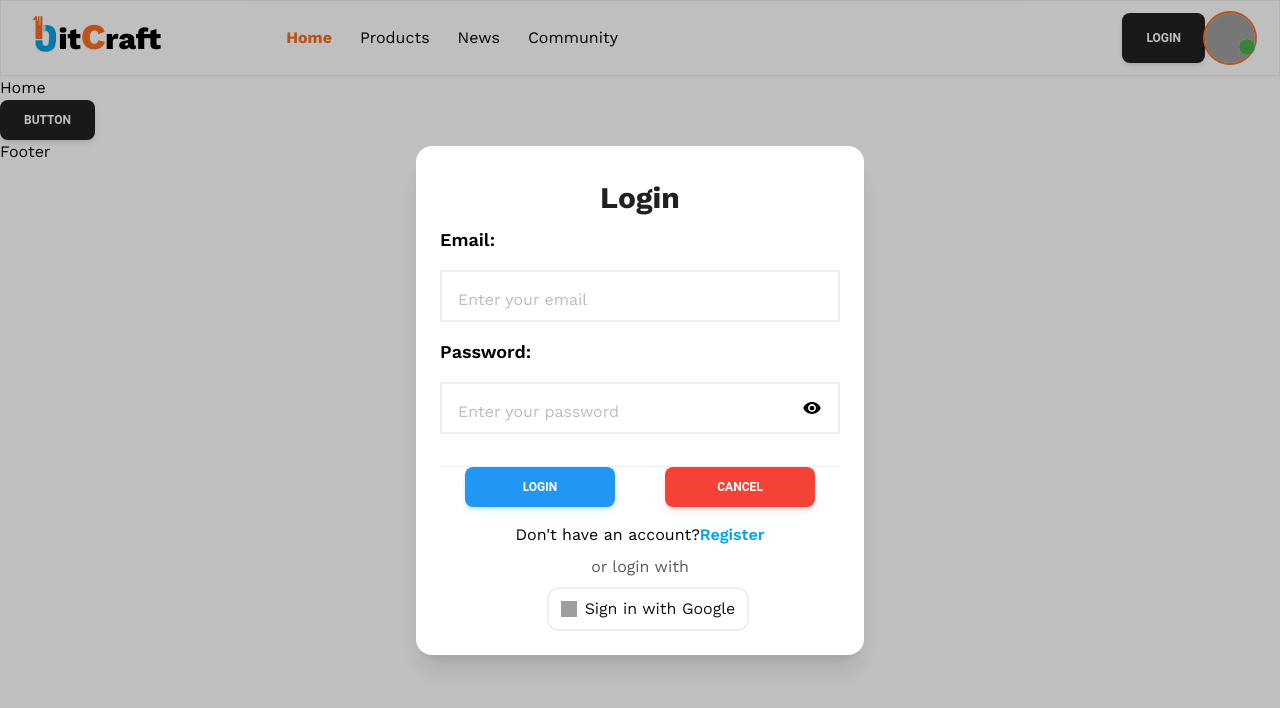
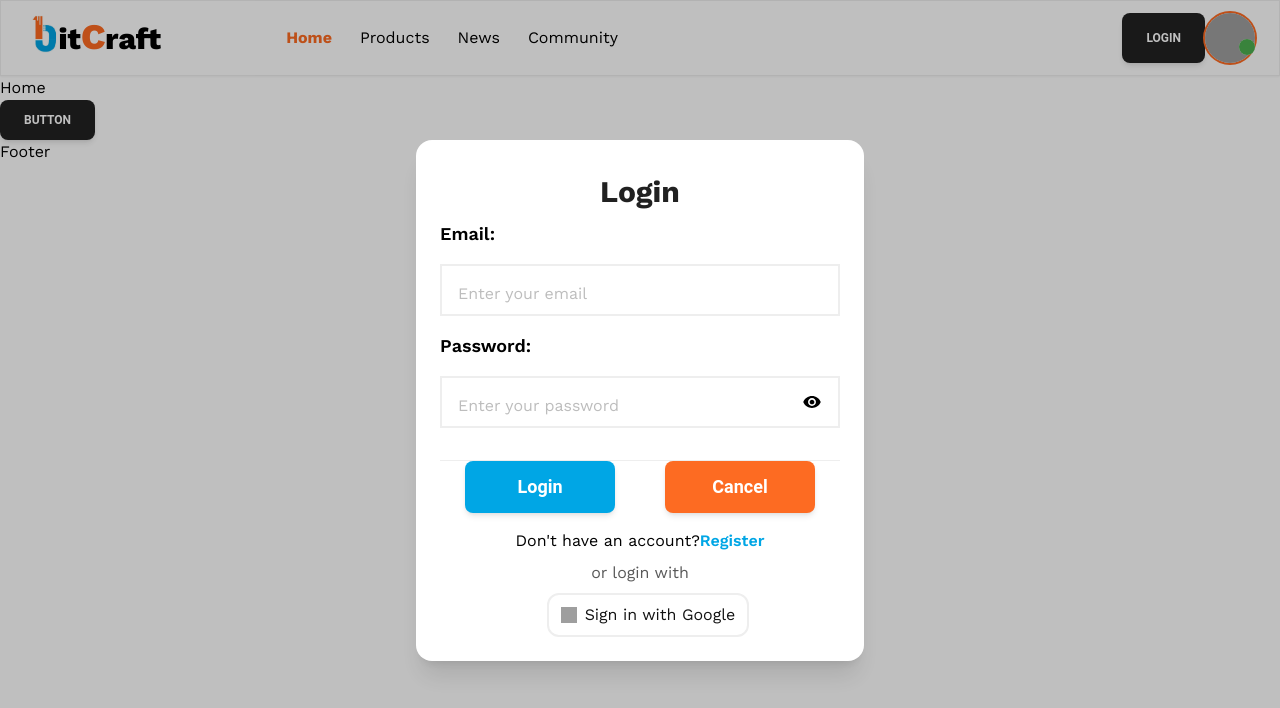
Before and after one commit to roushan-sheik/bit-craft-frontend, a React (Vite) app: page / in a window 1280 px wide. Both pictures are taken after a click on the button "LOGIN". Shown: the top 708 px of the page. Built offline with nearby package versions, Linux system fonts and the light colour scheme; no server answers; grey boxes are pictures that could not be loaded.

Commit message:
login modal updated

```diff
--- a/src/components/button/Btn.jsx
+++ b/src/components/button/Btn.jsx
@@ -1,13 +1,16 @@
+import { Button } from "@material-tailwind/react";
 import React from "react";
 
-const Btn = ({ label, style, children, type }) => {
+const Btn = ({ color, label, className, type, onClick }) => {
   return (
-    <button
+    <Button
       type={type}
-      className={`rounded-lg bg-sky-500 px-8 py-3 text-xl text-white duration-300 active:scale-95 ${style}`}
+      color={color}
+      onClick={onClick}
+      className={`${className} capitalize bg-[#00a6e5] text-lg`}
     >
-      {children || label || "Custom Button"}
-    </button>
+      {label}
+    </Button>
   );
 };
 
--- a/src/components/shared/modal/LoginModal.jsx
+++ b/src/components/shared/modal/LoginModal.jsx
@@ -5,11 +5,11 @@ import {
   Transition,
   TransitionChild,
 } from "@headlessui/react";
-import { Button } from "@material-tailwind/react";
 import PropTypes from "prop-types";
 import React, { Fragment } from "react";
 import { IoMdEye, IoMdEyeOff } from "react-icons/io";
 import { Link } from "react-router-dom";
+import Btn from "../../button/Btn";
 import LogInButton from "../../button/LogInButton";
 import Inp from "../../input/Inp";
 
@@ -78,22 +78,18 @@ const LoginModal = ({ closeModal, isOpen, modalHandler }) => {
                 </form>
                 <hr className="mt-8 " />
                 <div className="flex  justify-around">
-                  <Button
+                  <Btn
                     className="w-[150px]"
                     type="button"
-                    color="blue"
+                    label={"Login"}
                     onClick={modalHandler}
-                  >
-                    Login
-                  </Button>
-                  <Button
-                    color="red"
-                    className="w-[150px]"
+                  />
+                  <Btn
+                    label={"Cancel"}
+                    className="w-[150px] !bg-[#fd6b22] "
                     type="button"
                     onClick={closeModal}
-                  >
-                    Cancel
-                  </Button>
+                  />
                 </div>
                 <h4 className="mt-4 text-center">
                   {`Don't have an account?`}
```
